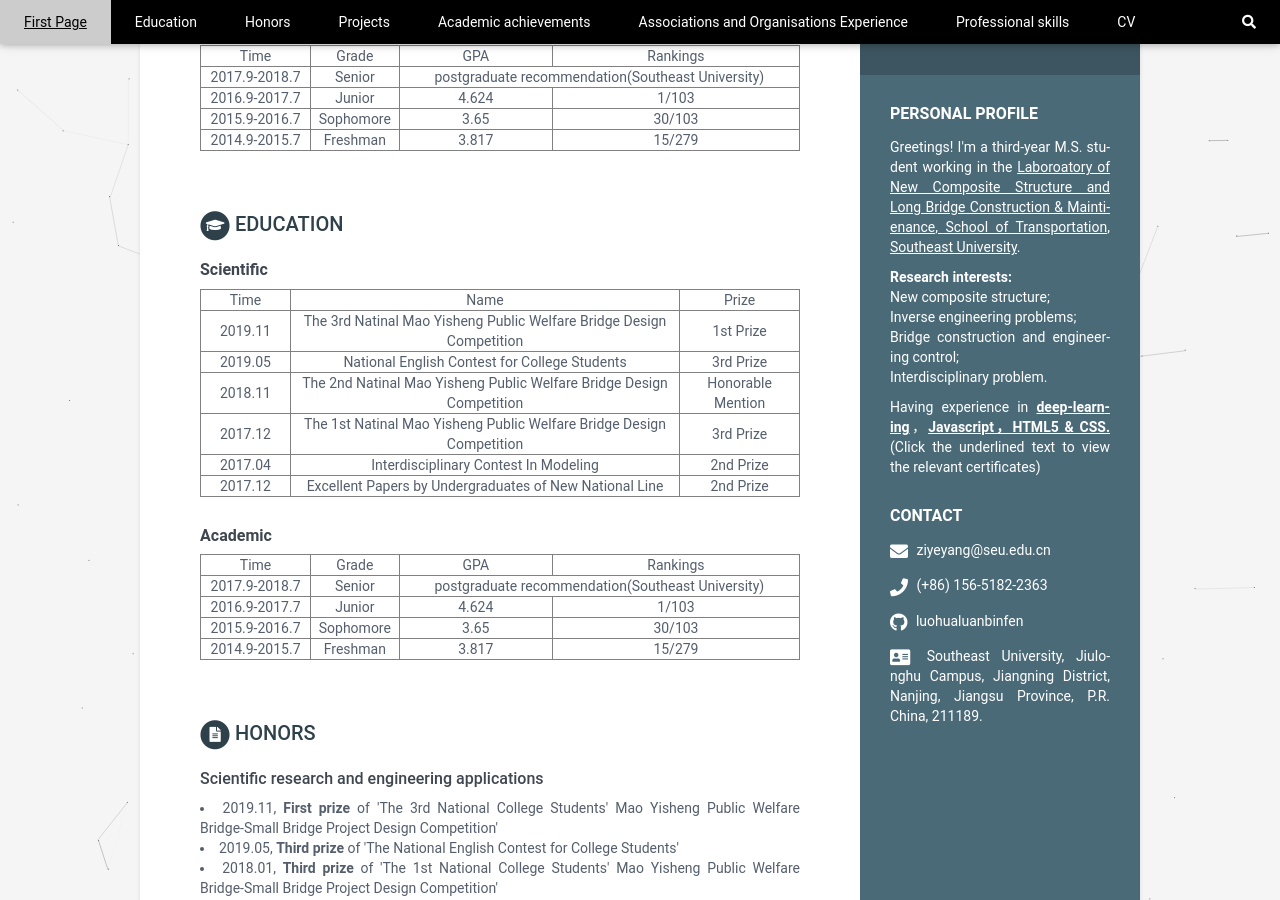
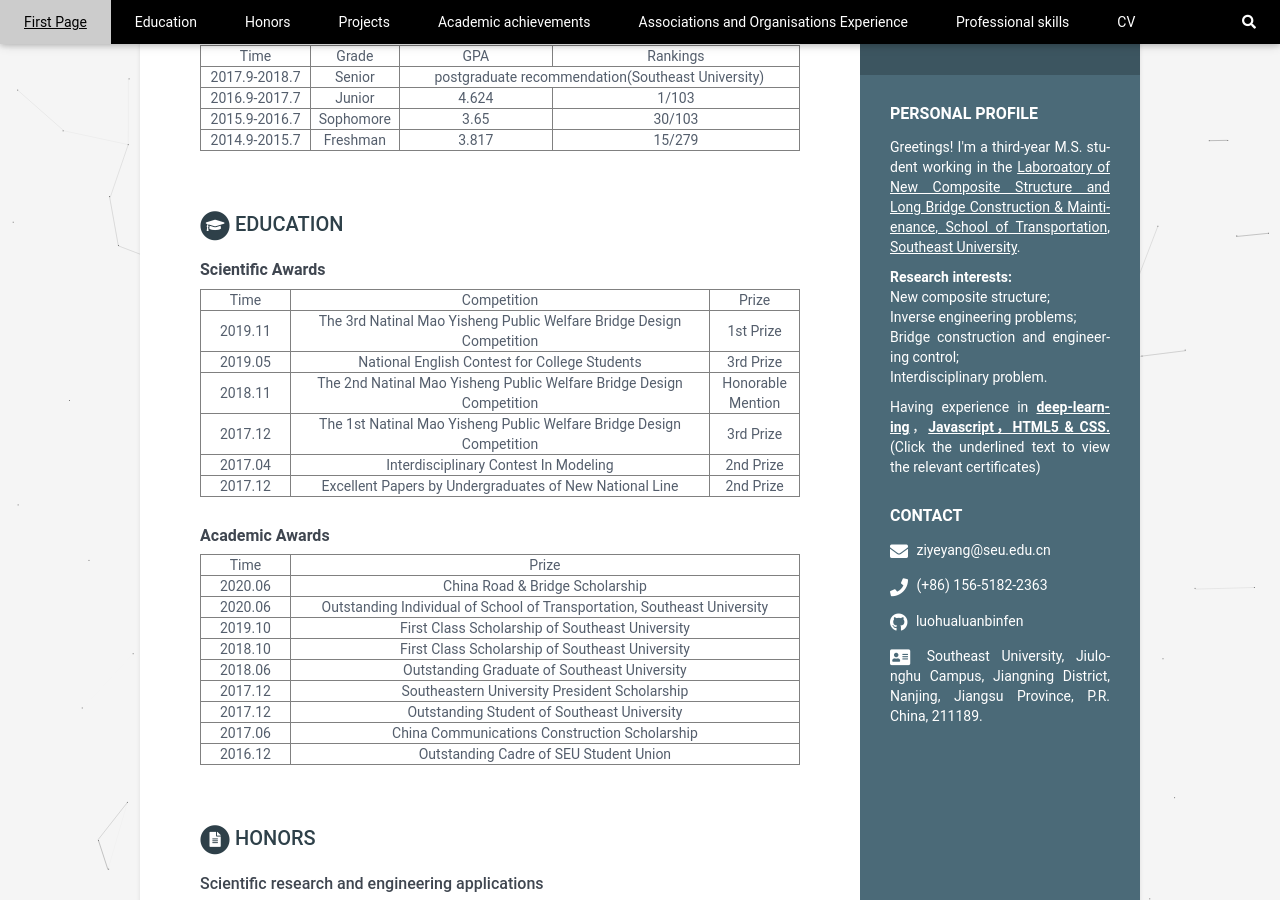
Before and after one commit to luohualuanbinfen/CV_EN, a Jekyll site: the page built from index.html, in a window 1280 px wide and 900 px high, scrolled down 234 px. Built offline with Jekyll 4.4.1, drawn with Linux system fonts in a browser that asks for light colours.

Commit message:
Update data.yml

```diff
--- a/_data/data.yml
+++ b/_data/data.yml
@@ -95,7 +95,7 @@ education:
         </div>
 
 education1:
-    - degree: <b>Scientific</b>
+    - degree: <b>Scientific Awards</b>
       university:
       time:
       details: |
@@ -103,8 +103,8 @@ education1:
           <table width="100%" border="1" cellpadding="2" cellspacing="1">
           <tr>
           <td width="15%"> Time </td>
-          <td> Name </td>
-          <td width="20%"> Prize </td>
+          <td> Competition </td>
+          <td width="15%"> Prize </td>
           </tr>
           <tr>
           <td> 2019.11 </td>
@@ -139,40 +139,51 @@ education1:
           </table>
         </div>
 
-    - degree: <b>Academic</b>
+    - degree: <b>Academic Awards</b>
       university:
       time:
       details: |
         <div style="text-align: center;">
           <table width="100%" border="1" cellpadding="2" cellspacing="1">
           <tr>
-          <td> Time </td>
-          <td> Grade </td>
-          <td> GPA </td>
-          <td> Rankings </td>
+          <td width="15%"> Time </td>
+          <td > Prize </td>
           </tr>
           <tr>
-          <td> 2017.9-2018.7 </td>
-          <td> Senior </td>
-          <td colspan="2"> postgraduate recommendation(Southeast University) </td>
+          <td> 2020.06 </td>
+          <td> China Road & Bridge Scholarship </td>
           </tr>
           <tr>
-          <td> 2016.9-2017.7 </td>
-          <td> Junior </td>
-          <td> 4.624 </td>
-          <td> 1/103 </td>
+          <td> 2020.06 </td>
+          <td> Outstanding Individual of School of Transportation, Southeast University</td>
           </tr>
           <tr>
-          <td> 2015.9-2016.7 </td>
-          <td> Sophomore </td>
-          <td> 3.65 </td>
-          <td> 30/103 </td>
+          <td> 2019.10 </td>
+          <td> First Class Scholarship of Southeast University</td>
           </tr>
           <tr>
-          <td> 2014.9-2015.7 </td>
-          <td> Freshman </td>
-          <td> 3.817 </td>
-          <td> 15/279 </td>
+          <td> 2018.10 </td>
+          <td> First Class Scholarship of Southeast University</td>
+          </tr>
+          <tr>
+          <td> 2018.06 </td>
+          <td> Outstanding Graduate of Southeast University</td>
+          </tr>
+          <tr>
+          <td> 2017.12 </td>
+          <td> Southeastern University President Scholarship</td>
+          </tr>
+          <tr>
+          <td> 2017.12 </td>
+          <td> Outstanding Student of Southeast University</td>
+          </tr>
+          <tr>
+          <td> 2017.06 </td>
+          <td> China Communications Construction Scholarship </td>
+          </tr>
+          <tr>
+          <td> 2016.12 </td>
+          <td> Outstanding Cadre of SEU Student Union</td>
           </tr>
           </table>
         </div>
```
